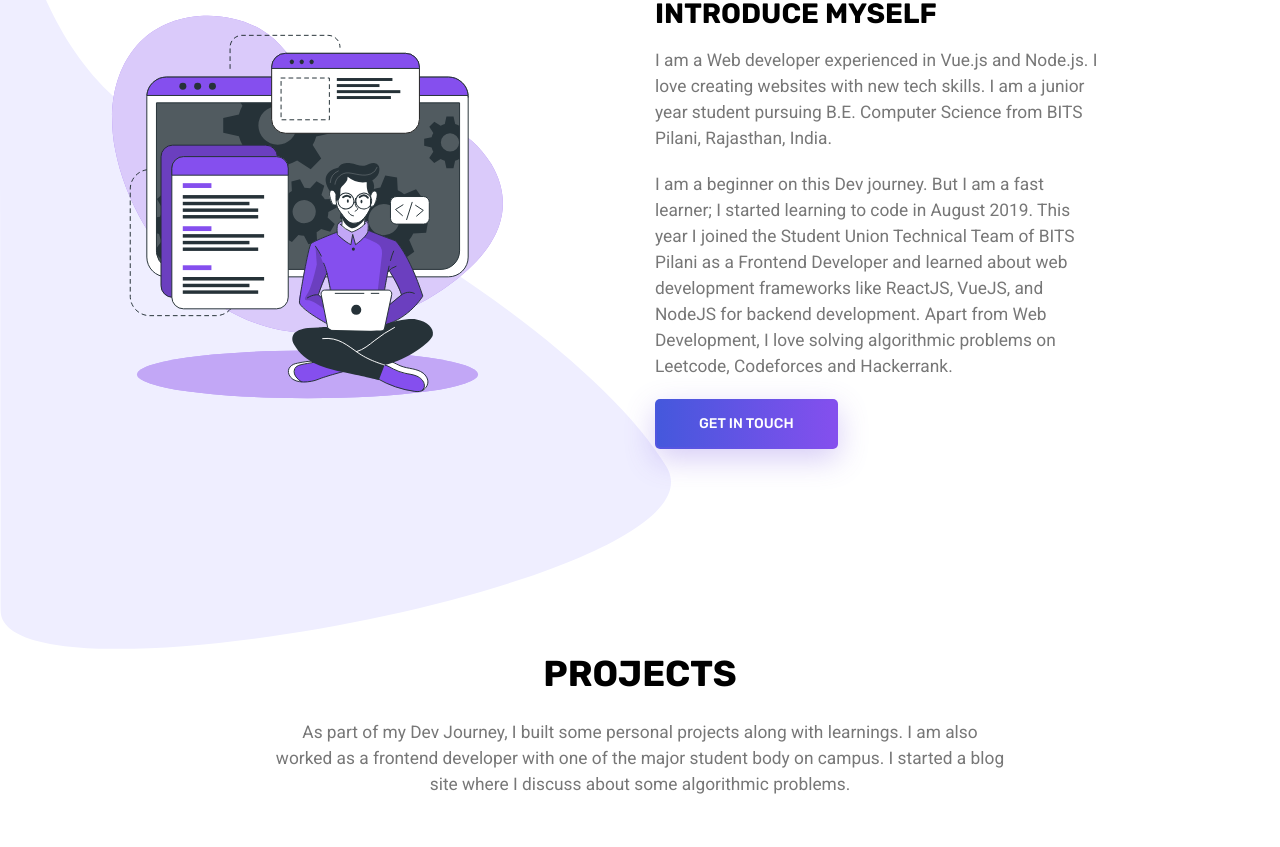
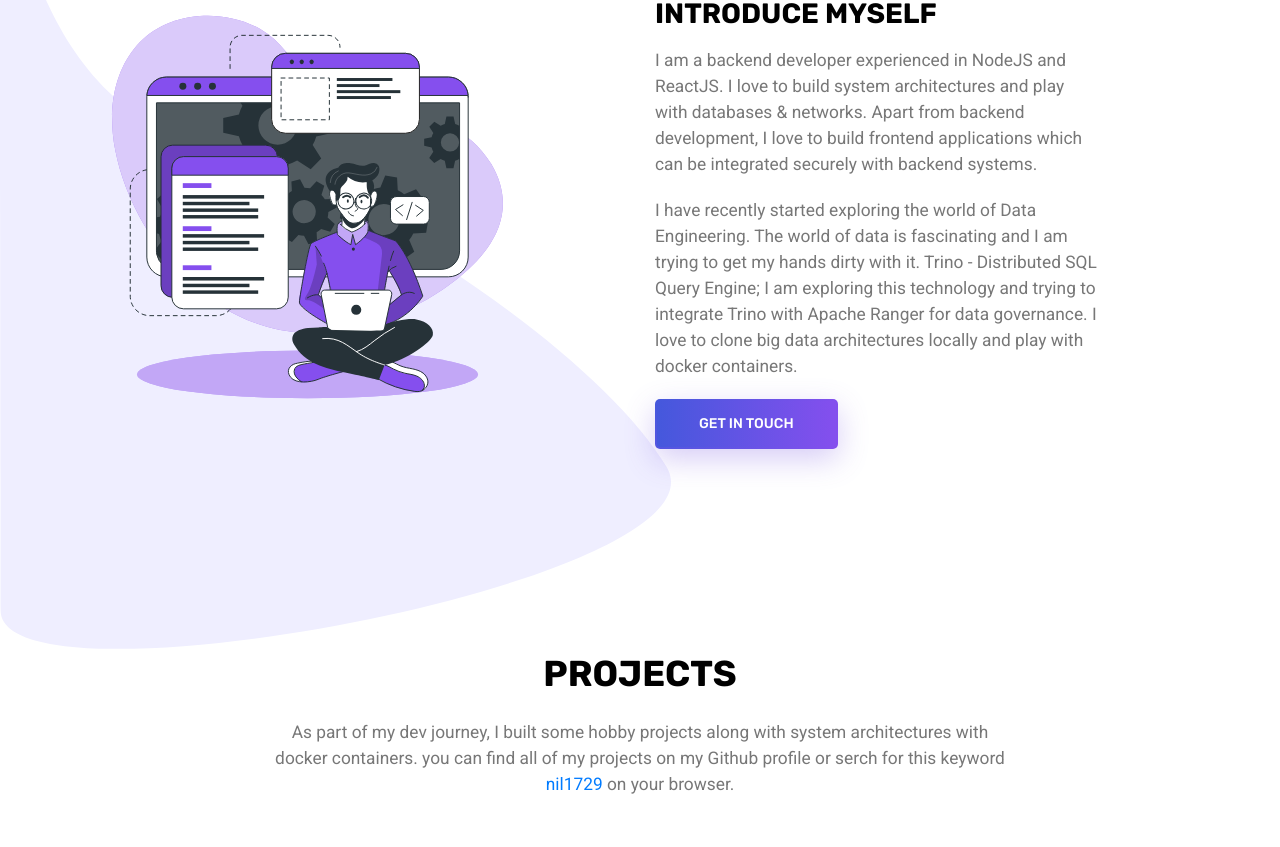
Before and after one commit to nil1729/nil1729.github.io, a Next.js app: page / in a window 1280 px wide. Shown: the part 793-1640 px from the top of the page. Built offline with nearby package versions, Linux system fonts and the light colour scheme.

Commit message:
update description for headers

```diff
--- a/_data/author.js
+++ b/_data/author.js
@@ -4,7 +4,7 @@ module.exports = {
   username: 'nil1729',
   gender: 'male',
   default_title: 'Nilanjan Deb',
-  description: 'Hello; I am Data Engineer @Glance',
+  description: 'Hello; I am a Data Engineer who love to build softwares and play with data.',
   social: {
     github: {
       account: 'nil1729',
--- a/components/sections/about/index.js
+++ b/components/sections/about/index.js
@@ -21,17 +21,17 @@ function About() {
                   Introduce myself
                 </h2>
                 <p>
-									I am a Web developer experienced in Vue.js and Node.js. I love creating websites
-									with new tech skills. I am a junior year student pursuing B.E. Computer Science
-									from BITS Pilani, Rajasthan, India.
+                  I am a backend developer experienced in NodeJS and ReactJS. I love to build system
+                  architectures and play with databases & networks. Apart from backend development,
+                  I love to build frontend applications which can be integrated securely with
+                  backend systems.
                 </p>
                 <p>
-									I am a beginner on this Dev journey. But I am a fast learner; I started learning
-									to code in August 2019. This year I joined the Student Union Technical Team of
-									BITS Pilani as a Frontend Developer and learned about web development frameworks
-									like ReactJS, VueJS, and NodeJS for backend development. Apart from Web
-									Development, I love solving algorithmic problems on Leetcode, Codeforces and
-									Hackerrank.
+                  I have recently started exploring the world of Data Engineering. The world of data
+                  is fascinating and I am trying to get my hands dirty with it. Trino - Distributed
+                  SQL Query Engine; I am exploring this technology and trying to integrate Trino
+                  with Apache Ranger for data governance. I love to clone big data architectures
+                  locally and play with docker containers.
                 </p>
                 <Link
                   className='primary_btn'
--- a/components/sections/contact/info.js
+++ b/components/sections/contact/info.js
@@ -3,8 +3,8 @@ function ContactInfo() {
     <div className='contact_info border-bottom border-top pt-4'>
       <div className='info_item'>
         <i className='fal fa-home-lg-alt'></i>
-        <h6>@Glance</h6>
-        <p>Bengaluru, India</p>
+        <h6>@Bengaluru</h6>
+        <p>India</p>
       </div>
       <div className='info_item'>
         <i className='fal fa-phone-alt'></i>
--- a/components/sections/intro/index.js
+++ b/components/sections/intro/index.js
@@ -13,7 +13,7 @@ function Intro() {
               <div className='banner_content'>
                 <h3 className='text-uppercase'>Hell0</h3>
                 <h1 className='text-uppercase'>I am Nilanjan</h1>
-                <h5 className='text-uppercase'>Data Engineer @Glance</h5>
+                <h5 className='text-uppercase'>Data Engineer / Backend Developer</h5>
                 <div className='d-flex align-items-center'>
                   <a
                     className='primary_btn tr-bg'
--- a/components/sections/project/index.js
+++ b/components/sections/project/index.js
@@ -11,9 +11,13 @@ function Projects({ project_items }) {
               <div className='main_title'>
                 <h2>projects</h2>
                 <p>
-									As part of my Dev Journey, I built some personal projects along with learnings. I
-									am also worked as a frontend developer with one of the major student body on
-									campus. I started a blog site where I discuss about some algorithmic problems.
+                  As part of my dev journey, I built some hobby projects along with system
+                  architectures with docker containers. you can find all of my projects on my Github
+                  profile or serch for this keyword{' '}
+                  <a href='https://www.google.com/search?q=nil1729' target='_blank'>
+                    nil1729
+                  </a>{' '}
+                  on your browser.
                 </p>
               </div>
             </div>
--- a/components/sections/skill/index.js
+++ b/components/sections/skill/index.js
@@ -11,12 +11,10 @@ function Skill({ technical_skill_icons }) {
               <div className='main_title'>
                 <h2>technical skills</h2>
                 <p>
-                  I started coding by learning about C programming and solving algorithmic problems.
-                  <br />
-                  After I began learning Frontend Development, I fell in love with Javascript. I
-                  have learned Frontend frameworks ReactJS and VueJS so far. Then I started learning
-                  about NodeJS and exploring backend development. Now I am exploring some DevOps
-                  related stuffs and started learning Docker.
+                  I started coding as part of my university curriculum with C. After started
+                  learning about web development, I fell in love with JavaScript; all of my projects
+                  has a JavaScript flavor in it. Recently, I have started exploring data engineering
+                  world and I am loving it.
                 </p>
               </div>
             </div>
```
Lines whose indentation alone changed are shown as unchanged.
